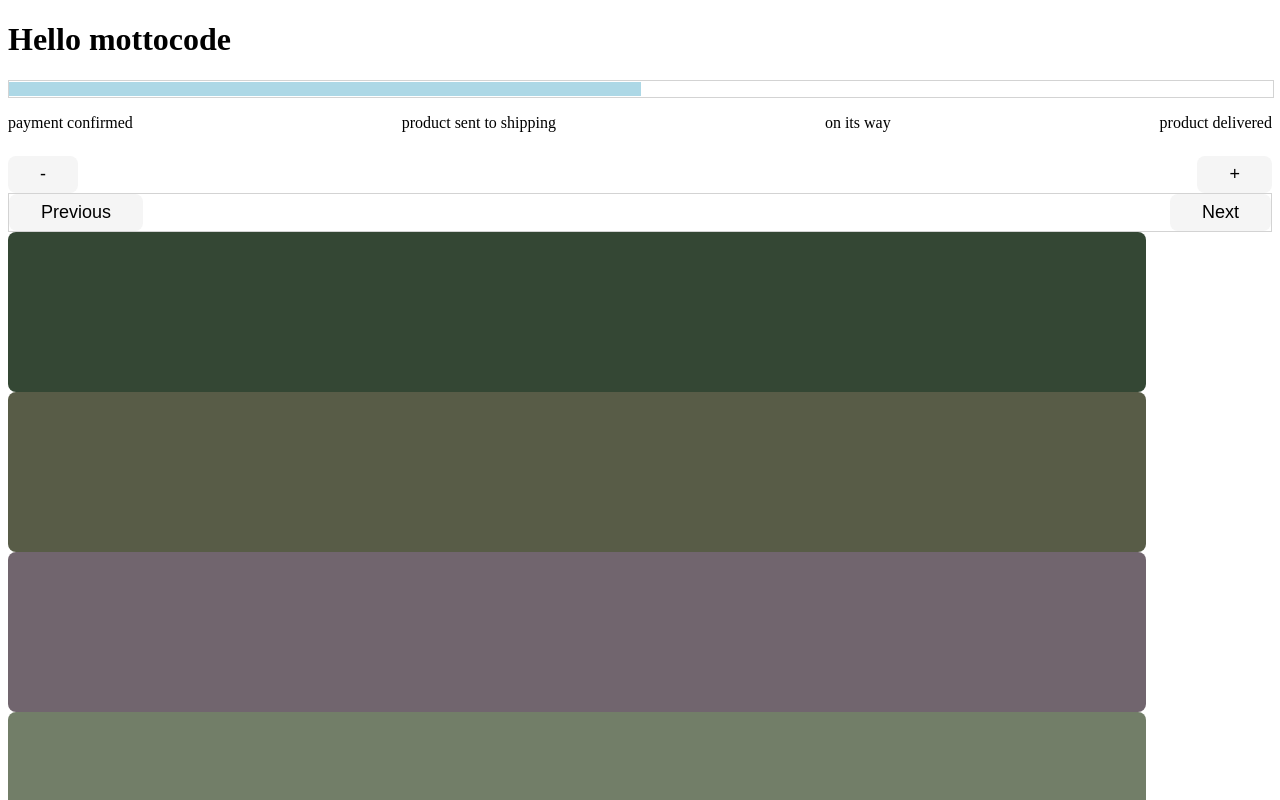
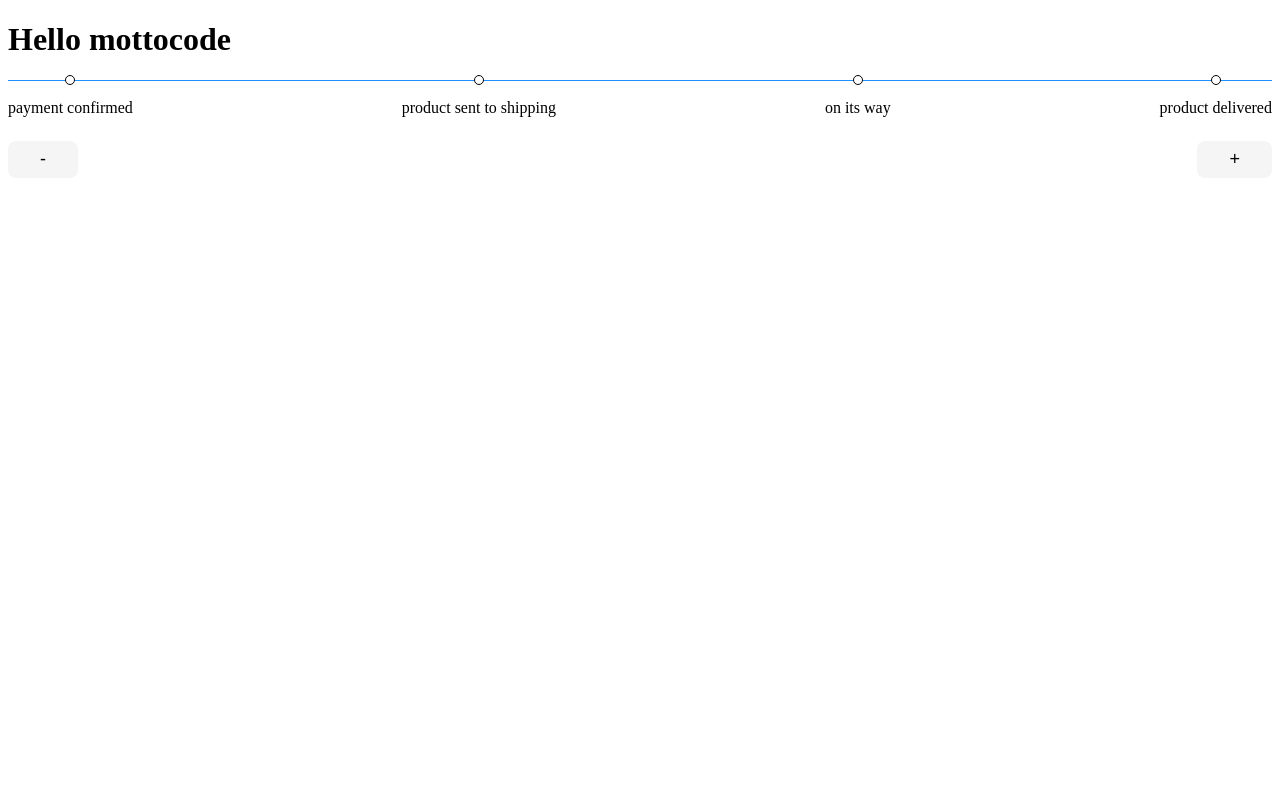
Before and after one commit to luizfiorentino/reusable-components-hub, a Next.js app: page / in a window 1280 px wide. Shown: the top 800 px of the page. Built offline with nearby package versions, Linux system fonts and the light colour scheme.

Commit message:
progress bar basic design with line and bubles

```diff
--- a/components/progressBar/index.js
+++ b/components/progressBar/index.js
@@ -9,19 +9,24 @@ export default function ProgressBar({
 }) {
   return (
     <div>
-      <div className={`${styles.mainContainer} ${styles[variant]}`}>
+      {/* <div className={`${styles.mainContainer} ${styles[variant]}`}>
         <div
           className={styles.innerLeft}
           style={progress ? { width: `${progress}%` } : {}}
         ></div>
 
         <div className={styles.innerRight}></div>
-      </div>
+      </div> */}
       {barSteps && (
         <div className={styles.progressSteps}>
           <div className={styles.progressStepsInner}>
             {barSteps.map((el) => (
-              <p>{el}</p>
+              <div className={styles.progressItem}>
+                <div className={styles.bubleContainer}>
+                  <div className={styles.buble}></div>
+                </div>
+                <p>{el}</p>
+              </div>
             ))}
           </div>
         </div>
--- a/components/progressBar/index.module.css
+++ b/components/progressBar/index.module.css
@@ -15,7 +15,30 @@
   background-color: red;
 }
 
+.progressSteps {
+  /* border: 1px solid red; */
+}
+
 .progressStepsInner {
   display: flex;
   justify-content: space-between;
+  border-top: 1px solid dodgerblue;
 }
+
+.bubleContainer {
+  height: 2px;
+  display: flex;
+  align-items: center;
+  /* background-color: red; */
+  justify-content: center;
+}
+
+.buble {
+  display: flex;
+  margin-top: -3px;
+  width: 0.5rem;
+  height: 0.5rem;
+  border-radius: 999px;
+  border: 1px solid black;
+  background-color: white;
+}
--- a/pages/index.js
+++ b/pages/index.js
@@ -27,17 +27,16 @@ export default function index() {
       <div className={styles.progressBar}>
         <ProgressBar progress={progress} barSteps={barSteps} />
       </div>
-
       <div className={styles.buttonsDashboard}>
         <Button onClick={decreaseProgress}>-</Button>
         <Button onClick={increaseProgress}>+</Button>
       </div>
-      <Pagination />
-      {cardList.map((_, i) => (
+      {/* <Pagination /> */}
+      {/* {cardList.map((_, i) => (
         <div key={i} className={styles.card}>
           <Card />
         </div>
-      ))}
+      ))} */}
     </div>
   );
 }
```
